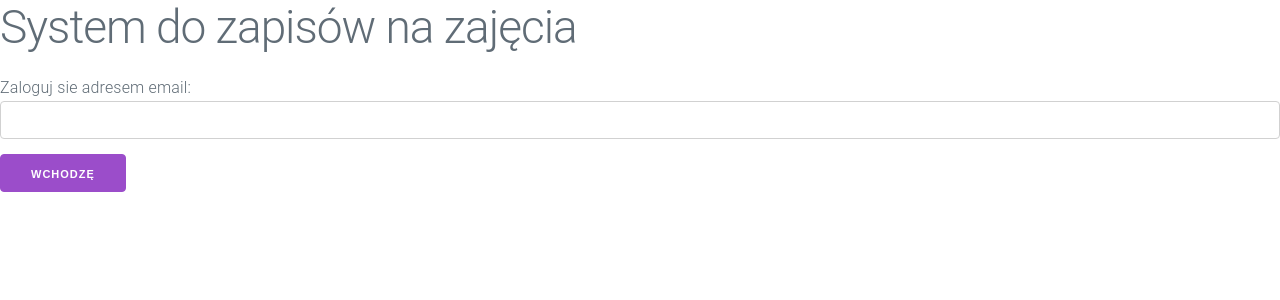
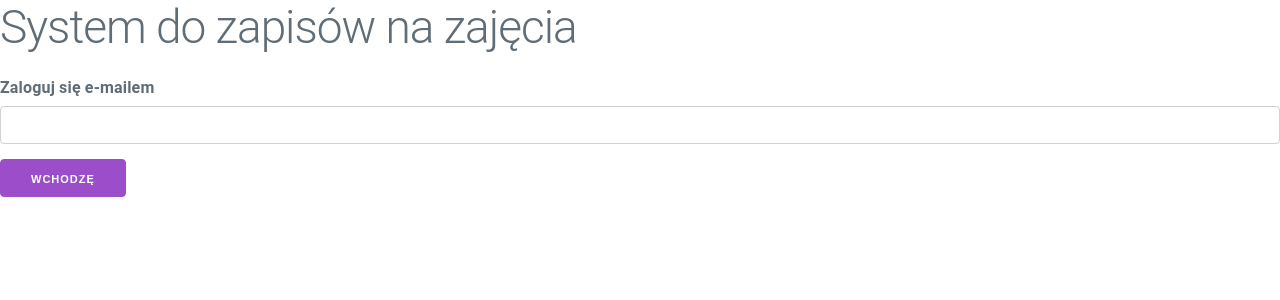
Before and after one commit to zuziaprezi/react-lab, a React (Create React App) app: page / in a window 1280 px wide. Shown: the top 300 px of the page. Built offline with nearby package versions, Linux system fonts and the light colour scheme.

Commit message:
Decomposite page has been added

```diff
--- a/src/App.js
+++ b/src/App.js
@@ -1,44 +1,35 @@
 import logo from './logo.svg';
 import './App.css';
 import "milligram";
+import LoginForm from "./LoginForm";
+import UserPanel from "./UserPanel";
+import {useState} from "react";
 
-import {useState} from "react";
 
 function App() {
 
-    const [email, setEmail] = useState()
-    const [authentictedUserName, setAuthenticatedUserName] = useState(email)
-    function handleChange(event) {
-        setEmail(event.target.value);
+const [loggedIn, setLoggedIn] = useState(null)
+
+    function login(username) {
+    setLoggedIn(username)
     }
 
-    function emailAlert(){
-        alert("Twój adres email to: " + email);
+    function logout() {
+        setLoggedIn(null)
     }
-    function logOut(){
-        setEmail(null);
-        setAuthenticatedUserName(null);
-    }
-
 
     return (
         <div>
             <h1>System do zapisów na zajęcia</h1>
-       { !authentictedUserName && (
-      <div>
-          Zaloguj sie adresem email:
-      <input type="text" onChange={handleChange}/>
-    <button type="button" onClick={()=>setAuthenticatedUserName(email)}>Wchodzę</button>
-      </div>
-       )}{
-       authentictedUserName&& <div>
-           <h3>Zalogowales się jako {email}</h3>
-       <button type="button" onClick={logOut}>Wyloguj się</button>
-       </div>
+            {
+                loggedIn
+                    ? <UserPanel username={loggedIn} onLogout={logout}/>
+                    : <LoginForm onLogin={login}/>
             }
         </div>
 
     );
 }
 
+
 export default App;
--- /dev/null
+++ b/src/LoginForm.js
@@ -0,0 +1,12 @@
+import {useState} from "react";
+
+export default function LoginForm(props) {
+    const [email, setEmail] = useState('');
+    return <div>
+        <label>Zaloguj się e-mailem</label>
+        <input type="text" value={email} onChange={(e) => setEmail(e.target.value)}/>
+        <button type="button" onClick={() => props.onLogin(email)}>
+            Wchodzę
+        </button>
+    </div>;
+}
--- /dev/null
+++ b/src/UserPanel.js
@@ -0,0 +1,11 @@
+import {useState} from "react";
+
+export default function UserPanel({username, onLogout}){
+
+    return <div>
+        <label>Zalogowales się jako {username}!</label>
+
+            <button type="button" onClick={()=> onLogout()}>Wyloguj się</button>
+    </div>
+
+}
```
Also changed, not shown: src/mettings/NewMeetingForm.js (added). Lines whose indentation alone changed are shown as unchanged.
